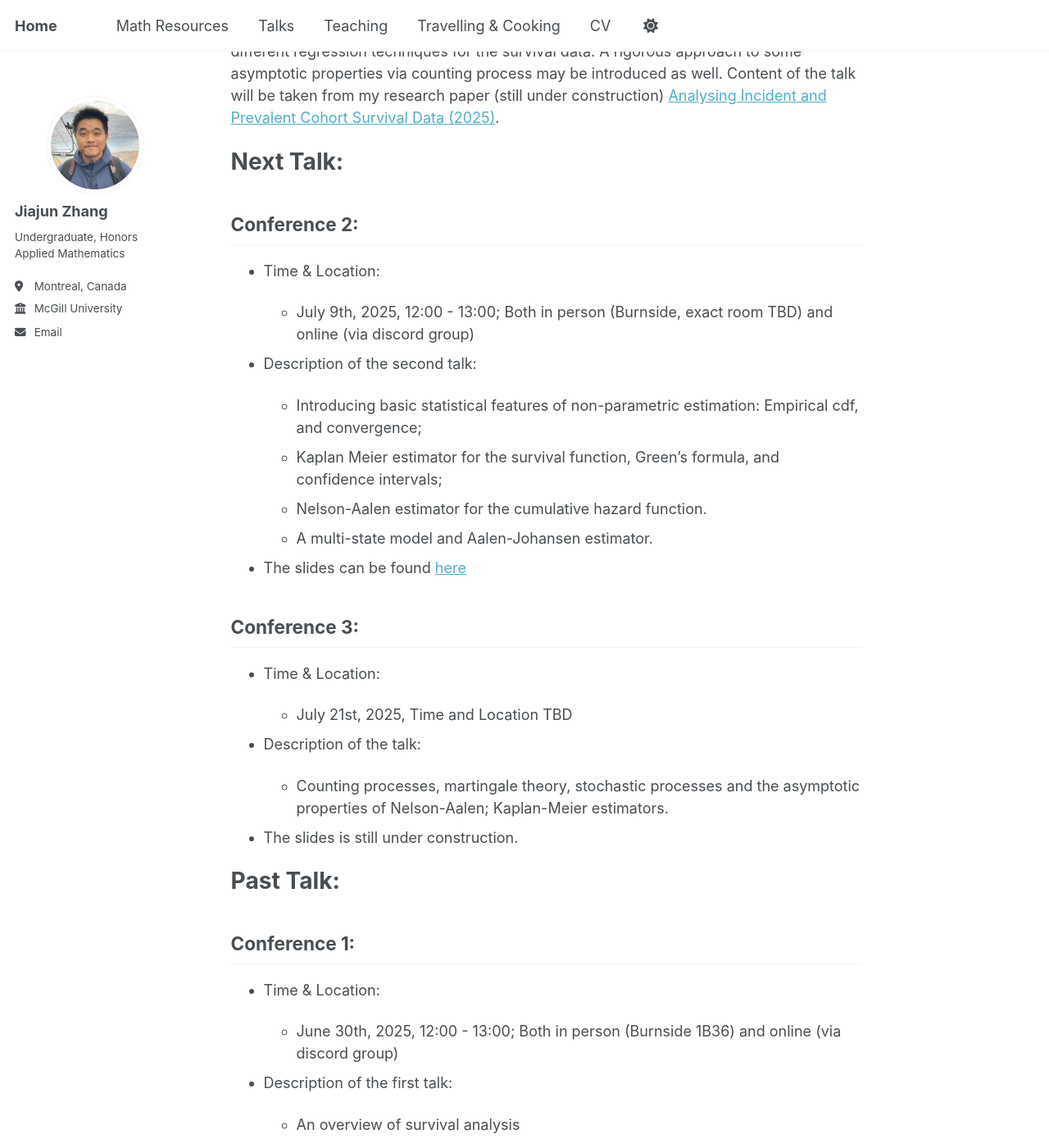
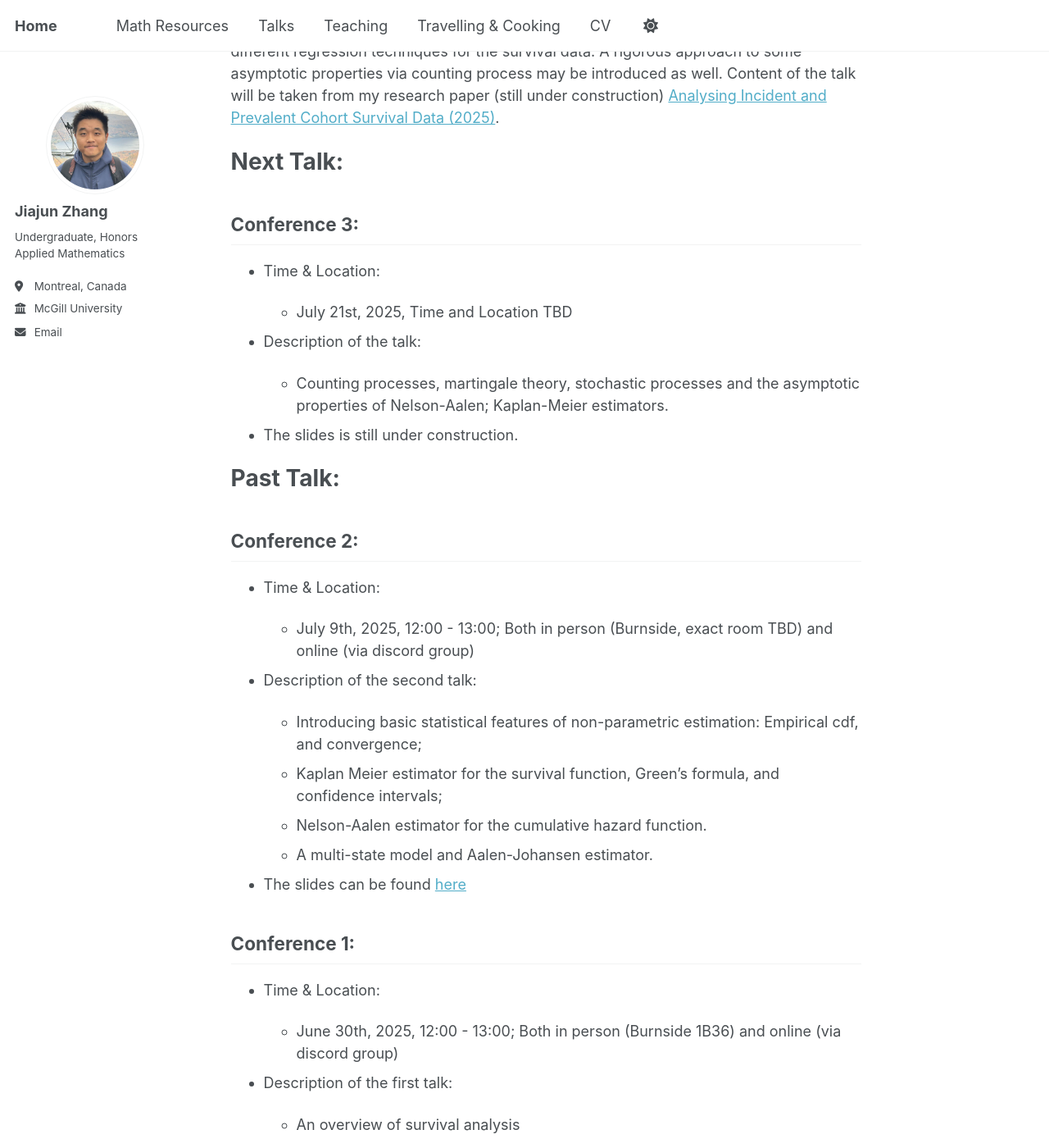
Before and after one commit to JohanssonRein/JohanssonRein.github.io, a Jekyll site: the page built from _talks/2025-06-01-survivalanalysis.md, in a window 1280 px wide and 1400 px high, scrolled down 1071 px. Shown: the whole window at 82% size. Built offline with Jekyll 4.4.1, drawn with Linux system fonts in a browser that asks for light colours; part of the change alters nothing that is shown.

```diff
--- a/_talks/2025-06-01-survivalanalysis.md
+++ b/_talks/2025-06-01-survivalanalysis.md
@@ -26,6 +26,21 @@ This is a series of conference focusing on survival analysis organised by me dur
 
 # Next Talk:
 
+## Conference 3:
+
+* Time & Location:
+
+  * July 21st, 2025, Time and Location TBD
+
+* Description of the talk:
+
+  * Counting processes, martingale theory, stochastic processes and the asymptotic properties of Nelson-Aalen; Kaplan-Meier estimators.
+
+* The slides is still under construction.
+
+
+# Past Talk:
+
 ## Conference 2:
 
 * Time & Location:
@@ -41,21 +56,6 @@ This is a series of conference focusing on survival analysis organised by me dur
 
 * The slides can be found [here](/files/SurvivalAnalysisTalk2.pdf)
 
-## Conference 3:
-
-* Time & Location:
-
-  * July 21st, 2025, Time and Location TBD
-
-* Description of the talk:
-
-  * Counting processes, martingale theory, stochastic processes and the asymptotic properties of Nelson-Aalen; Kaplan-Meier estimators.
-
-* The slides is still under construction.
-
-
-# Past Talk:
-
 ## Conference 1:
 
 * Time & Location:
```
